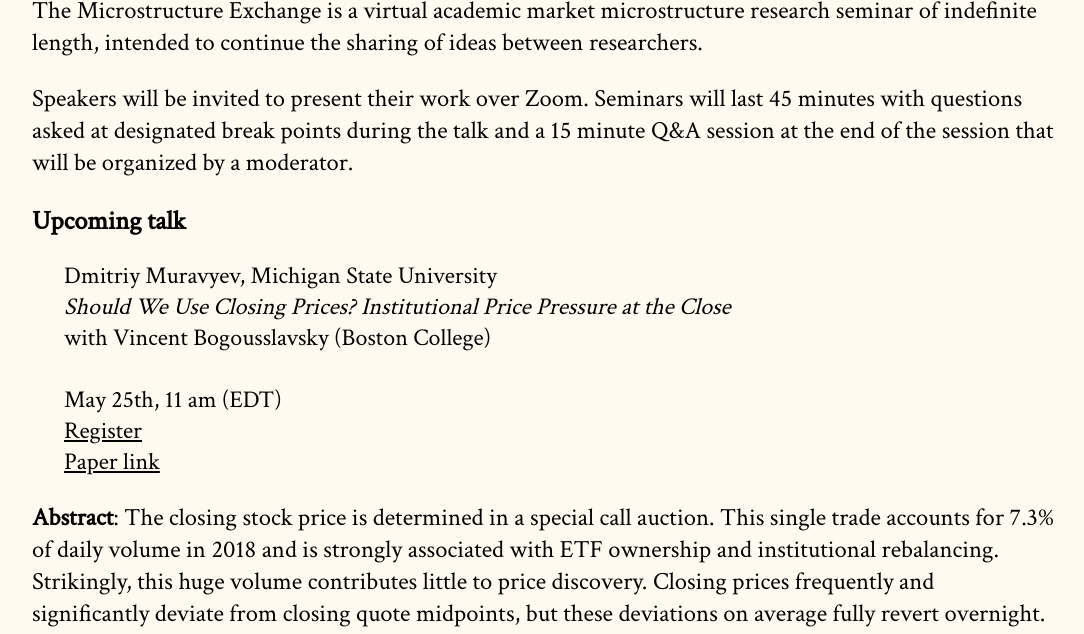
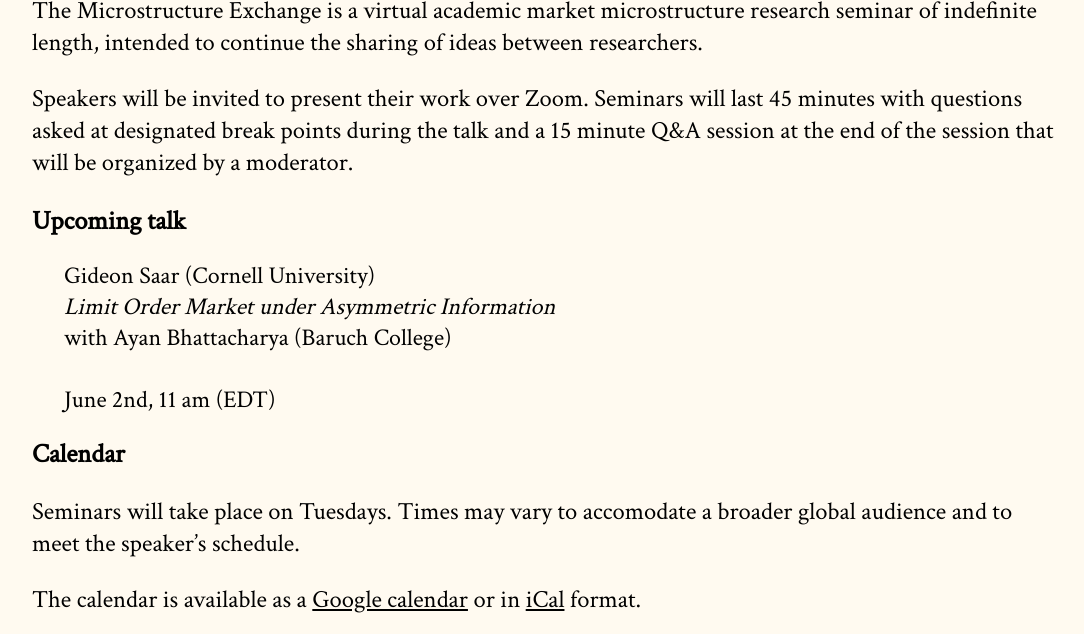
Before and after one commit to cpfiffer/microstructure.exchange, a Jekyll site: the page built from index.md, in a window 1280 px wide and 1400 px high, scrolled down 257 px. Shown: the top 634 px of the window, without its empty margins (96-1180 px from the left). Built offline with Jekyll 4.4.1, drawn with Linux system fonts in a browser that asks for light colours; some web fonts are replaced; some of the changed text lies outside the part shown.

Commit message:
Add Gideon's info.

```diff
--- a/_config.yml
+++ b/_config.yml
@@ -11,10 +11,10 @@ github:
   owner_name: Cameron Pfiffer
 
 speaker-info:
-  speaker-name: Dmitriy Muravyev, Michigan State University
-  speaker-paper: "Should We Use Closing Prices? Institutional Price Pressure at the Close"
-  coauthors: "Vincent Bogousslavsky (Boston College)"
-  speaker-date: May 25th, 11 am (EDT)
-  paper-link: https://papers.ssrn.com/sol3/papers.cfm?abstract_id=3485840
-  webinar-link: https://stockholmuniversity.zoom.us/webinar/register/WN_sHP30w6OTlqS9JeZ7fZaHg
+  speaker-name: Gideon Saar (Cornell University)
+  speaker-paper: "Limit Order Market under Asymmetric Information"
+  coauthors: "Ayan Bhattacharya (Baruch College)"
+  speaker-date: June 2nd, 11 am (EDT)
+  # paper-link: https://papers.ssrn.com/sol3/papers.cfm?abstract_id=3485840
+  # webinar-link: https://stockholmuniversity.zoom.us/webinar/register/WN_sHP30w6OTlqS9JeZ7fZaHg
   # slides-link: https://albertjmenkveld.com/public/slides/cizg1s/index.html#/1
--- a/index.md
+++ b/index.md
@@ -18,19 +18,9 @@ Speakers will be invited to present their work over Zoom. Seminars will last 45
 
 {% include upcoming-speaker.html %}
 
+<!-- ## Video abstract
 
-
-**Abstract**: The closing stock price is determined in a special call auction. This single trade accounts for 7.3% of daily volume in 2018 and is strongly associated with ETF ownership and institutional rebalancing. Strikingly, this huge volume contributes little to price discovery. Closing prices frequently and significantly deviate from closing quote midpoints, but these deviations on average fully revert overnight. Half of the reversal occurs shortly after the close. The price deviations matter for ETF mispricing and put-call parity violations and their ability to predict next-day stock returns. Finally, the ratio of closing to total daily volume negatively predicts future stock returns. Our results raise concerns about an overwhelming reliance on closing prices.
-
-<hr>
-<div class="cfp">
-Note that Dmitriy's talk is on <span style="color: crimson"> Monday</span>, not Tuesday. Later talks will resume their usual place on Tuesday.
-</div>
-<hr>
-
-## Video abstract
-
-<iframe width="75%" height="400" src="https://www.youtube-nocookie.com/embed/PKTVRVqrQ3s" frameborder="0" allow="accelerometer; autoplay; encrypted-media; gyroscope; picture-in-picture" allowfullscreen></iframe>
+<iframe width="75%" height="400" src="https://www.youtube-nocookie.com/embed/PKTVRVqrQ3s" frameborder="0" allow="accelerometer; autoplay; encrypted-media; gyroscope; picture-in-picture" allowfullscreen></iframe> -->
 
 ## Calendar
 
```
Also changed, not shown: other parts of index.md (+1 -0 lines).
